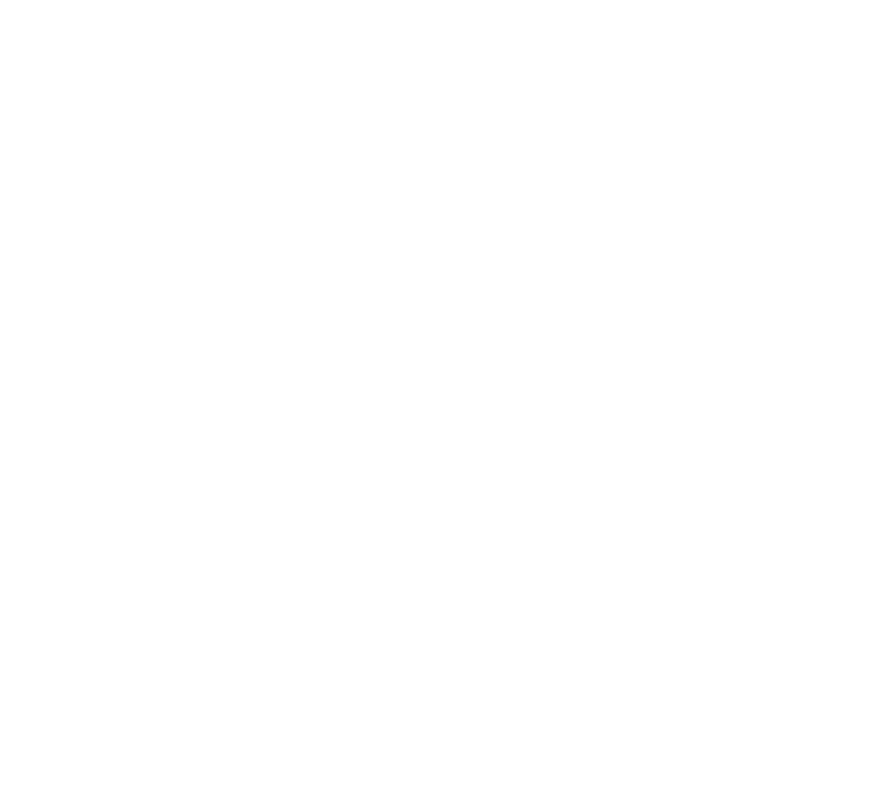
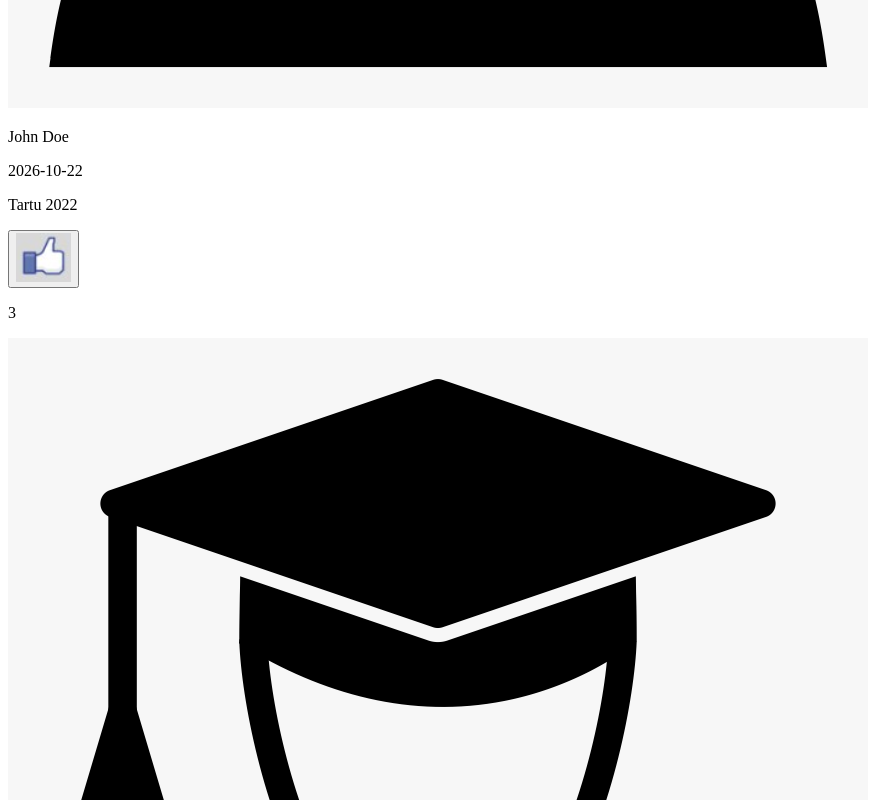
Before and after one commit to rickiemagnusjojo/WAD_HW1, a Vue app in the folder hw3/: page /#/ in a window 1280 px wide. Shown: the part 900-1700 px from the top of the page, without its empty margins (0-882 px from the left). Before the commit the page ends 800 px from the top, so only its background shows below. Built offline with nearby package versions, Linux system fonts and the light colour scheme.

Commit message:
posts without images

```diff
--- a/hw3/src/components/PostComponent.vue
+++ b/hw3/src/components/PostComponent.vue
@@ -1,6 +1,19 @@
 <template>
 <article>
+    <div class="postheader">
+        <div class="user">
+            <img class="profilepicture" src="../assets/me.png">
+            <p>{{ post.author }}</p>
+        </div>
+        <p>{{ post.date }}</p>
+    </div>
     <p>{{ post.text }}</p>
+    <div class="likes">
+        <button class="likebutton">
+            <img src="../assets/like.png">
+        </button>
+        <p>{{ post.likes }}</p>
+    </div>
 </article>
 </template>
 
```
